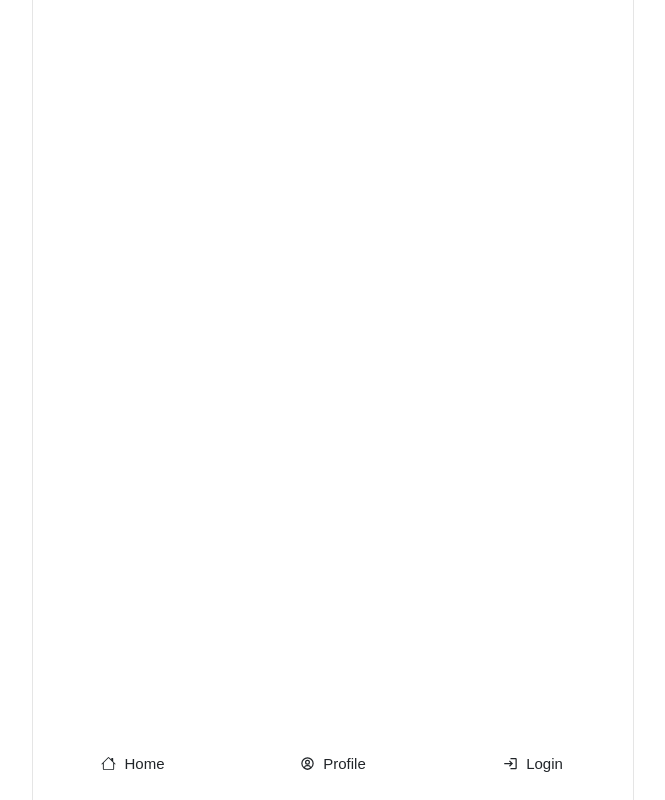
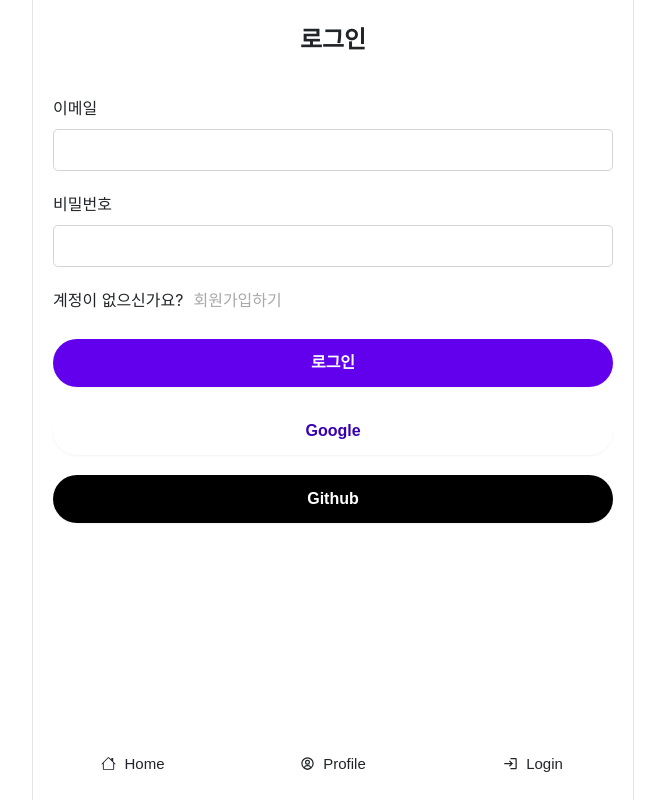
Before and after one commit to gahyeon11/twitter-prj, a React (Create React App) app: page /users/login in a window 1280 px wide. Shown: the whole page, without its empty margins (307-972 px from the left). Built offline with nearby package versions, Linux system fonts and the light colour scheme; no server answers.

Commit message:
Feat: 로그인, 회원가입 기능 구현, OAuth 추가

```diff
--- a/src/components/users/LoginForm.tsx
+++ b/src/components/users/LoginForm.tsx
@@ -1,3 +1,151 @@
-export default function LoginForm(){
-    return (<></>)
+import { getAuth, GithubAuthProvider, GoogleAuthProvider, signInWithEmailAndPassword, signInWithPopup } from "firebase/auth";
+import { app } from "firebaseApp";
+import { useState } from "react";
+import { Link, useNavigate } from "react-router-dom";
+import {toast} from "react-toastify";
+
+export default function LoginForm() {
+  const [error, setError] = useState<string>("");
+  const [email, setEmail] = useState<string>("");
+  const [password, setPassword] = useState<string>("");
+  const navigate = useNavigate();
+
+  const onClickSocialLogin = async (e: any) => {
+    const {
+      target: { name },
+    } = e;
+
+    let provider;
+    const auth = getAuth(app);
+
+    if (name === "google") {
+      provider = new GoogleAuthProvider();
+    }
+
+    if (name === "github") {
+      provider = new GithubAuthProvider();
+    }
+
+    await signInWithPopup(
+      auth,
+      provider as GithubAuthProvider | GoogleAuthProvider
+    )
+      .then((result) => {
+        console.log(result);
+        toast.success("로그인 되었습니다.");
+      })
+      .catch((error) => {
+        console.log(error);
+        const errorMessage = error?.message;
+        toast?.error(errorMessage);
+      });
+  };
+
+  const onSubmit = async (e: any) => {
+    e.preventDefault();
+    try {
+      const auth = getAuth(app);
+      await signInWithEmailAndPassword(auth, email, password);
+      navigate("/");
+      toast.success("성공적으로 로그인이 되었습니다.");
+    } catch (error: any) {
+      toast.error(error?.code);
+    }
+  };
+
+  const onChange = (e: React.ChangeEvent<HTMLInputElement>) => {
+    const {
+      target: { name, value },
+    } = e;
+
+    if (name === "email") {
+      setEmail(value);
+      const validRegex =
+        /^[a-zA-Z0-9.!#$%&'*+/=?^_`{|}~-]+@[a-zA-Z0-9-]+(?:\.[a-zA-Z0-9-]+)*$/;
+
+      if (!value?.match(validRegex)) {
+        setError("이메일 형식이 올바르지 않습니다.");
+      } else {
+        setError("");
+      }
+    }
+    if (name === "password") {
+      setPassword(value);
+
+      if (value?.length < 8) {
+        setError("비밀번호는 8자리 이상 입력해주세요.");
+      } else {
+        setError("");
+      }
+    }
+  };
+
+  return (
+    <form className="form form-lg" onSubmit={onSubmit}>
+      <div className="form_title">로그인</div>
+      <div className="form_block">
+        <label htmlFor="email">이메일</label>
+        <input
+          type="text"
+          name="email"
+          id="email"
+          value={email}
+          onChange={onChange}
+          required
+        />
+      </div>
+      <div className="form_block">
+        <label htmlFor="password">비밀번호</label>
+        <input
+          type="password"
+          name="password"
+          id="password"
+          value={password}
+          onChange={onChange}
+          required
+        />
+      </div>
+      {error && error?.length > 0 && (
+        <div className="form_block">
+          <div className="form_error">{error}</div>
+        </div>
+      )}
+
+      <div className="form_block">
+        계정이 없으신가요?
+        <Link to="/users/signup" className="form_link">
+          회원가입하기
+        </Link>
+      </div>
+      <div className="form_block-lg">
+        <button
+          type="submit"
+          className="form_btn-submit"
+          disabled={error?.length > 0}
+        >
+          로그인
+        </button>
+      </div>
+      <div className="form_block">
+        <button
+          type="button"
+          name="google"
+          className="form_btn-google"
+          onClick={onClickSocialLogin}
+        >
+          Google
+        </button>
+      </div>
+      <div className="form_block">
+        <button
+          type="button"
+          name="github"
+          className="form_btn-github"
+          onClick={onClickSocialLogin}
+        >
+          Github
+        </button>
+      </div>
+    </form>
+  );
 }
--- a/src/components/users/SignupForm.tsx
+++ b/src/components/users/SignupForm.tsx
@@ -1,8 +1,14 @@
-import { createUserWithEmailAndPassword, getAuth } from "firebase/auth";
+import {
+  createUserWithEmailAndPassword,
+  getAuth,
+  GithubAuthProvider,
+  GoogleAuthProvider,
+  signInWithPopup,
+} from "firebase/auth";
 import { app } from "firebaseApp";
 import { useState } from "react";
 import { Link, useNavigate } from "react-router-dom";
-import {toast} from "react-toastify";
+import { toast } from "react-toastify";
 
 export default function SignupForm() {
   const [error, setError] = useState<string>("");
@@ -10,6 +16,37 @@
   const [password, setPassword] = useState<string>("");
   const [passwordConfirmation, setPasswordConfirmation] = useState<string>("");
   const navigate = useNavigate();
+
+const onClickSocialLogin = async (e: any) => {
+    const {
+      target: { name },
+    } = e;
+
+    let provider;
+    const auth = getAuth(app);
+
+    if (name === "google") {
+      provider = new GoogleAuthProvider();
+    }
+
+    if (name === "github") {
+      provider = new GithubAuthProvider();
+    }
+
+    await signInWithPopup(
+      auth,
+      provider as GithubAuthProvider | GoogleAuthProvider
+    )
+      .then((result) => {
+        console.log(result);
+        toast.success("로그인 되었습니다.");
+      })
+      .catch((error) => {
+        console.log(error);
+        const errorMessage = error?.message;
+        toast?.error(errorMessage);
+      });
+  };
 
   const onSubmit = async (e: any) => {
     e.preventDefault();
@@ -23,6 +60,7 @@
       toast.success(error);
     }
   };
+
   const onChange = (e: React.ChangeEvent<HTMLInputElement>) => {
     const {
       target: { name, value },
@@ -107,11 +145,11 @@
 
       <div className="form_block">
         계정이 있으신가요?
-        <Link to="/login" className="form_link">
+        <Link to="/users/login" className="form_link">
           로그인하기
         </Link>
       </div>
-      <div className="form_block">
+      <div className="form_block-lg">
         <button
           type="submit"
           className="form_btn-submit"
@@ -120,6 +158,26 @@
           회원가입
         </button>
       </div>
+      <div className="form_block">
+        <button
+          type="button"
+          name="google"
+          className="form_btn-google"
+          onClick={onClickSocialLogin}
+        >
+          Google
+        </button>
+      </div>
+      <div className="form_block">
+        <button
+          type="button"
+          name="github"
+          className="form_btn-github"
+          onClick={onClickSocialLogin}
+        >
+          Github
+        </button>
+      </div>
     </form>
   );
 }
```
